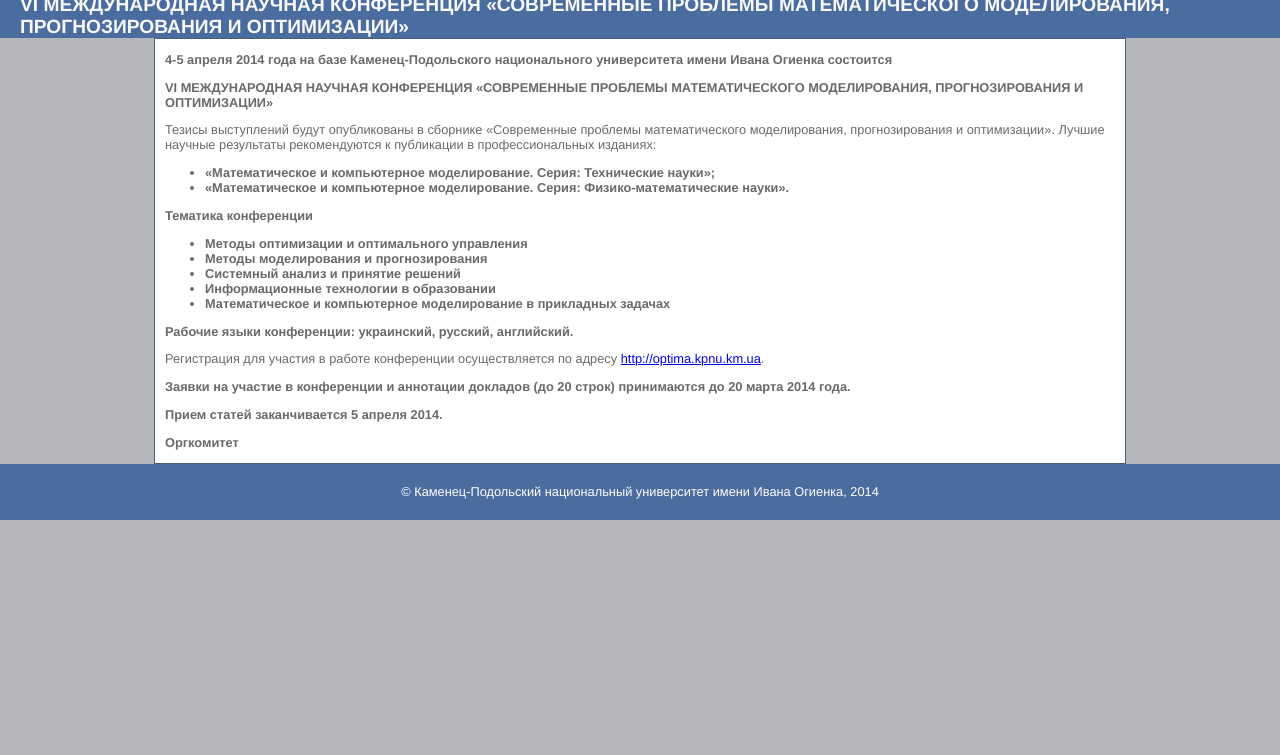
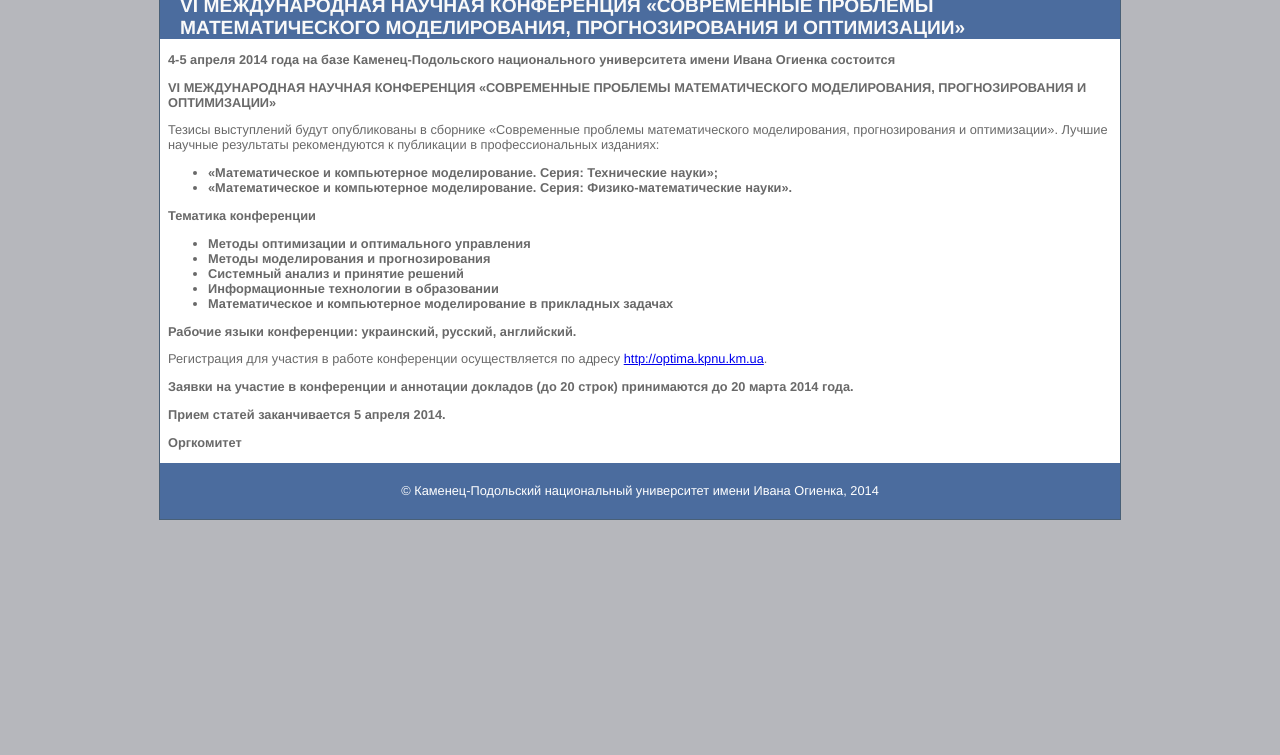
Before and after one commit to SergiyIlchyshyn/web-dev-2020, a plain HTML site: page html51-a/web-s0301.html in a window 1280 px wide. Shown: the part 45-800 px from the top of the page. Drawn offline with Linux system fonts and the light colour scheme.

Commit message:
fixed s0301

```diff
--- a/html51-a/content/site.css
+++ b/html51-a/content/site.css
@@ -35,7 +35,6 @@
     min-height: 420px;
     max-width: 960px;
     background-color: #fff;
-    padding-left: 10px;
     margin: 0 auto;
     border: 1px solid #496077;
 }
@@ -76,7 +75,6 @@
 }
 
 .form__section div>label {
-    /* flex-grow: .5; */
     display: inline-block;
     width: 30%;
     text-align: left;
@@ -85,8 +83,6 @@
 .form__section div>input,
 .form__section div>textarea {
     flex-grow: 1;
-    /* flex-grow: .5; */
-    /* text-align: right; */
 }
 
 .star {
--- a/html51-a/web-s0301.html
+++ b/html51-a/web-s0301.html
@@ -14,11 +14,13 @@
 </head>
 
 <body>
+
+    <main>
         <header>
             <h1>OPTIMA 2014 </h1>
             <h2>VI МЕЖДУНАРОДНАЯ НАУЧНАЯ КОНФЕРЕНЦИЯ «СОВРЕМЕННЫЕ ПРОБЛЕМЫ МАТЕМАТИЧЕСКОГО МОДЕЛИРОВАНИЯ, ПРОГНОЗИРОВАНИЯ И ОПТИМИЗАЦИИ» </h2>
         </header>
-    <main>
+        <section>
             <p><strong>4-5 апреля 2014 года на базе Каменец-Подольского национального университета имени Ивана Огиенка состоится </strong></p>
             <p><strong>VI МЕЖДУНАРОДНАЯ НАУЧНАЯ КОНФЕРЕНЦИЯ «СОВРЕМЕННЫЕ ПРОБЛЕМЫ МАТЕМАТИЧЕСКОГО МОДЕЛИРОВАНИЯ, ПРОГНОЗИРОВАНИЯ И ОПТИМИЗАЦИИ» </strong></p>
             <p>Тезисы выступлений будут опубликованы в сборнике «Современные проблемы математического моделирования, прогнозирования и оптимизации». Лучшие научные результаты рекомендуются к публикации в профессиональных изданиях:
@@ -41,11 +43,12 @@
             <p><strong>Заявки на участие в конференции и аннотации докладов (до 20 строк) принимаются до 20 марта 2014 года.</strong></p>
             <p><strong>Прием статей заканчивается 5 апреля 2014.</strong></p>
             <p><strong>Оргкомитет</strong></p>
-
-    </main>
+        </section>
         <footer>
             <p>&copy; Каменец-Подольский национальный университет имени Ивана Огиенка, 2014</p>
         </footer>
+    </main>
+
 
 
 </body>
```
Lines whose indentation alone changed are shown as unchanged.
